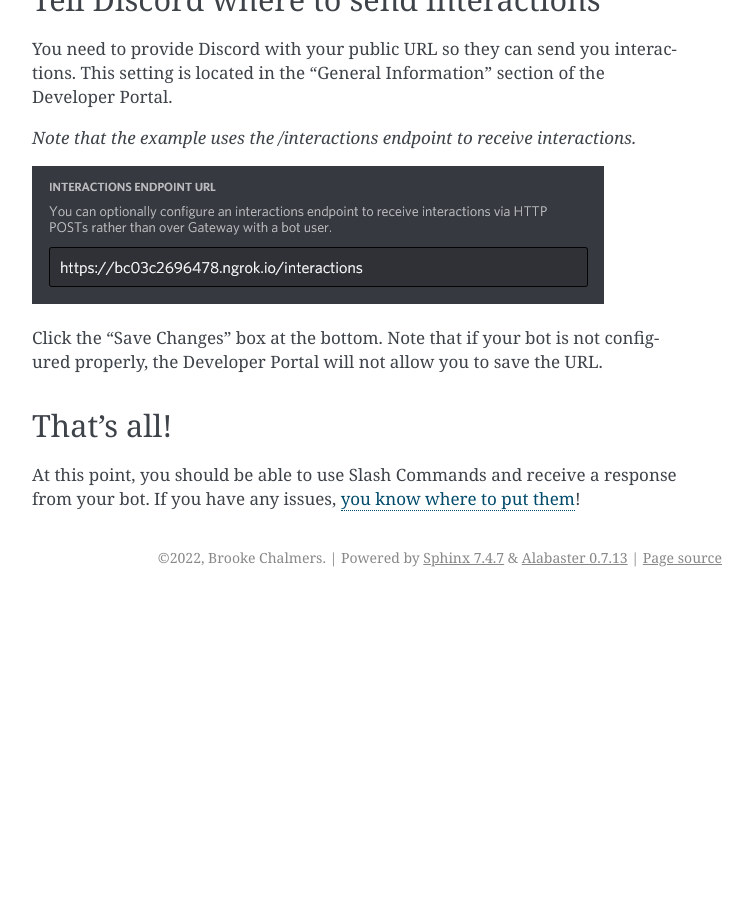
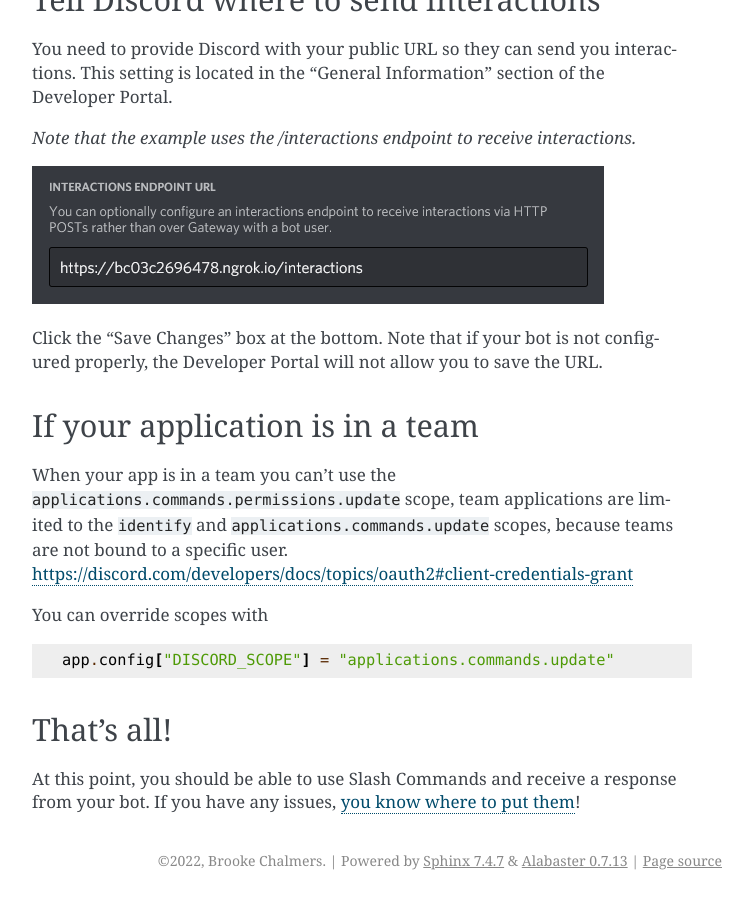
Before and after one commit to breqdev/flask-discord-interactions, a Sphinx documentation site: the page built from docs/botsetup.rst, in a window 1280 px wide and 900 px high, scrolled down 3491 px. Shown: the whole window, without its empty margins (388-1141 px from the left). Built offline with Sphinx 7.4.7, drawn with Linux system fonts in a browser that asks for light colours; before the commit the page ends 4088 px from its top, so only the background shows below that; some of the changed text lies outside the part shown.

Commit message:
Update doc for app in team

```diff
--- a/docs/botsetup.rst
+++ b/docs/botsetup.rst
@@ -110,6 +110,19 @@ You need to provide Discord with your public URL so they can send you interactio
 
 Click the "Save Changes" box at the bottom. Note that if your bot is not configured properly, the Developer Portal will not allow you to save the URL.
 
+If your application is in a team
+--------------------------------
+
+When your app is in a team you can't use the ``applications.commands.permissions.update`` scope, team applications are limited to the ``identify`` and ``applications.commands.update`` scopes, because teams are not bound to a specific user.
+https://discord.com/developers/docs/topics/oauth2#client-credentials-grant
+
+You can override scopes with
+
+.. code-block:: python
+
+        app.config["DISCORD_SCOPE"] = "applications.commands.update"
+
+
 That's all!
 -----------
 
```
